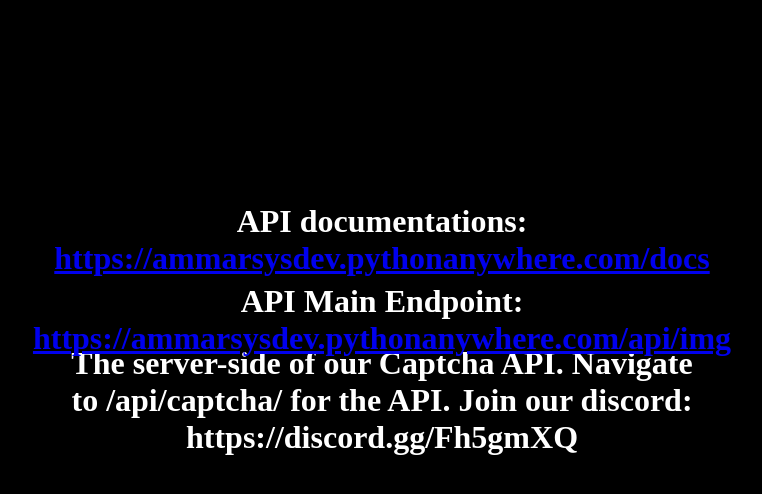
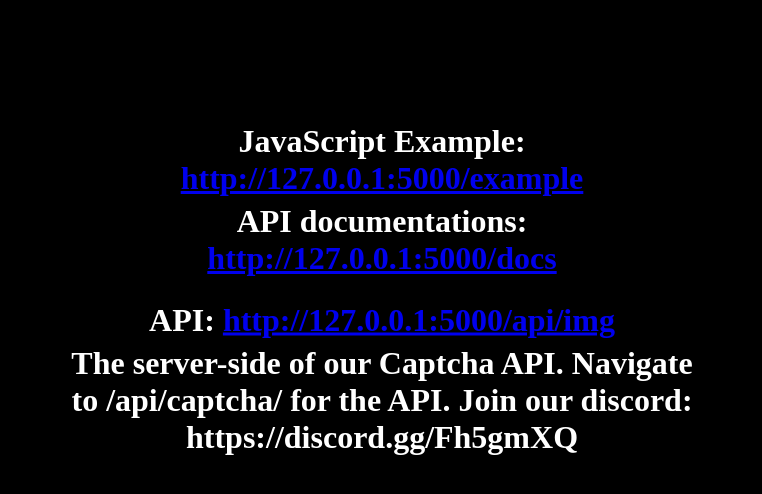
Before and after one commit to ammarsys/oxycaptcha, a Flask app: page / in a window 1280 px wide. Shown: the top 494 px of the page, without its empty margins (258-1020 px from the left). Run offline with Flask 2, Linux system fonts and the light colour scheme; parts of the project's set-up code (start-up, migrations or seed data) failed here and were passed over.

Commit message:
Update index.html

```diff
--- a/templates/index.html
+++ b/templates/index.html
@@ -4,7 +4,7 @@
         <meta charset="UTF-8">
         <meta name="viewport" content="width=device-width, initial-scale=1.0">
         <title>Essentials API</title>
-        <meta property="og:site_name" content="Essentials">
+        <meta property="og:site_name" content="Essentials Captcha API">
         <meta property="og:url" content="http://ammarsysdev.pythonanywhere.com/">
         <meta property="og:title" content="Essentials Captcha API">
         <meta property="og:description" content="A simple CAPTCHA api. Originally by Vixen, which was discontinued, rewritten by me.">
@@ -16,10 +16,13 @@
                 The server-side of our Captcha API. Navigate to /api/captcha/ for the API. Join our discord: https://discord.gg/Fh5gmXQ
             </h1>
             <h1 class="message2">
-                API Main Endpoint: <a href="https://ammarsysdev.pythonanywhere.com/api/img">https://ammarsysdev.pythonanywhere.com/api/img</a>
+                API: <a href="http://127.0.0.1:5000/api/img">http://127.0.0.1:5000/api/img</a>
             </h1>
             <h1 class="message3">
-                API documentations: <a href="https://ammarsysdev.pythonanywhere.com/docs">https://ammarsysdev.pythonanywhere.com/docs</a>
+                API documentations: <a href="http://127.0.0.1:5000/docs">http://127.0.0.1:5000/docs</a>
+            </h1>
+            <h1 class="message4">
+                JavaScript Example: <a href="https://127.0.0.1:5000/example">http://127.0.0.1:5000/example</a>
             </h1>
         </center>
 
@@ -55,6 +58,15 @@
                 transform: translate(-50%, -50%);
                 font-size: xx-large;
             }
+            .message4 {
+                margin: 0;
+                position: absolute;
+                top: 20%;
+                left: 50%;
+                -ms-transform: translate(-50%, -50%);
+                transform: translate(-50%, -50%);
+                font-size: xx-large;
+            }
         </style>
     </body>
 </html>
```
